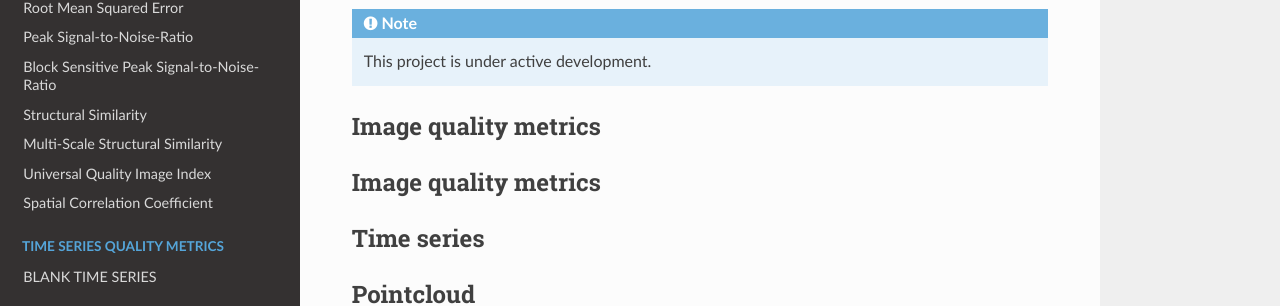
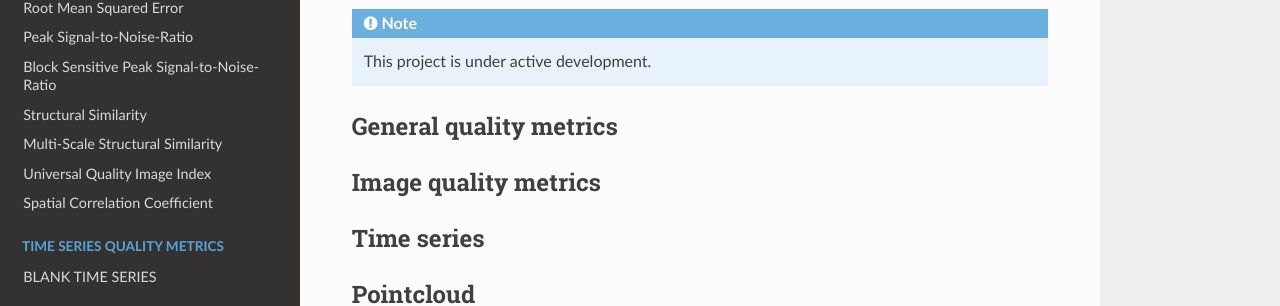
Before and after one commit to HDierend/Data-Quality-Metrics, a Sphinx documentation site: the page built from docs/source/index.rst, in a window 1280 px wide. Shown: the part 199-505 px from the top of the page. Built offline with Sphinx 7.4.7 and the Read the Docs theme 2.0.0, drawn with Linux system fonts in a browser that asks for light colours.

Commit message:
index update

```diff
--- a/docs/source/index.rst
+++ b/docs/source/index.rst
@@ -7,17 +7,16 @@ Data Quality Metrics
 
    This project is under active development.
 
-Image quality metrics
-***************************
-
-Image quality metrics
+General quality metrics
 ***************************
 
 .. toctree::
     :maxdepth: 2
-    :caption: General quality metrics
+    :caption: Image quality metrics
     :hidden:
 
+Image quality metrics
+***************************
 
 
 .. toctree::
```
